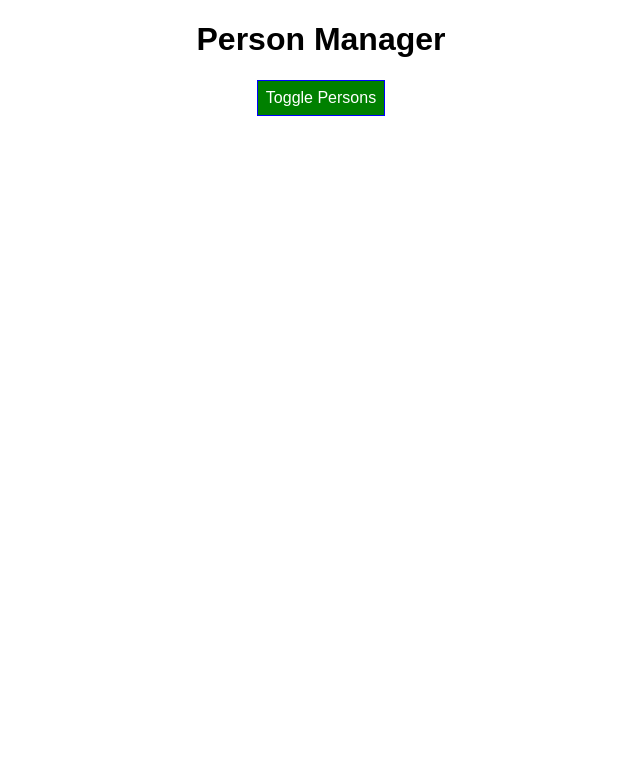
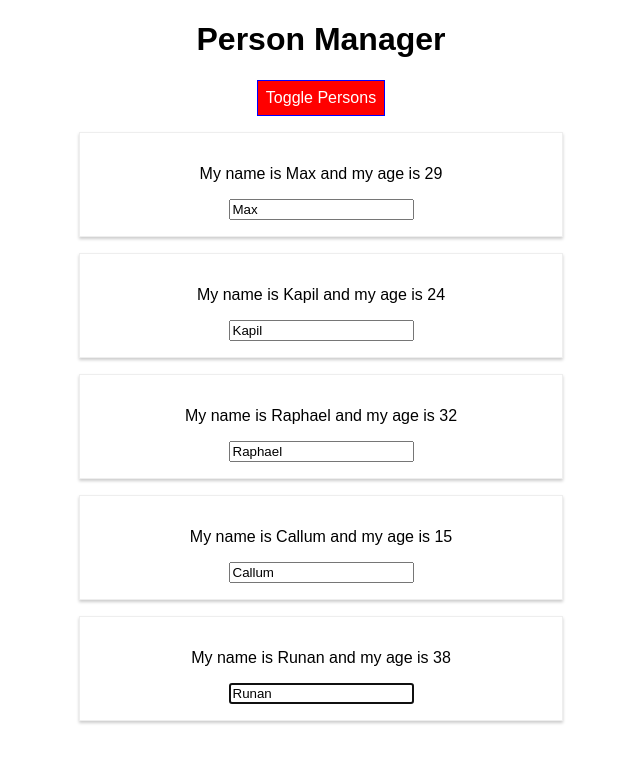
Before and after one commit to kapilag96/complete-react-guide, a React (Create React App) app: page / in a window 1280 px wide. Shown: the top 762 px of the page, without its empty margins (319-959 px from the left). Built offline with nearby package versions, Linux system fonts and the light colour scheme.

Commit message:
Add refs

```diff
--- a/src/Cockpit/Cockpit.js
+++ b/src/Cockpit/Cockpit.js
@@ -1,4 +1,4 @@
-import React from 'react';
+import React, { useEffect, useRef } from 'react';
 import styled from 'styled-components';
 import './Cockpit.css';
 
@@ -18,11 +18,21 @@ const StyledButton = styled.button`
 `;
 
 
-const Cockpit = (props) => (
-    <div className='Cockpit'>
-      <h1>Person Manager</h1>
-      <StyledButton alt={props.showPersons ? 1 : 0} onClick={props.togglePersonsHandler}>Toggle Persons</StyledButton>
-    </div>);
+const Cockpit = (props) => {
 
+    const toggleBtnRef = useRef(null);
+
+    useEffect(() => {
+      console.log('Running Cockpit effect');
+      toggleBtnRef.current.click();
+    }, []);
+
+    return (
+      <div className='Cockpit'>
+        <h1>Person Manager</h1>
+        <StyledButton ref={toggleBtnRef} alt={props.showPersons ? 1 : 0} onClick={props.togglePersonsHandler}>Toggle Persons</StyledButton>
+      </div>
+    );
+};
 
 export default Cockpit;
--- a/src/Persons/Person.js
+++ b/src/Persons/Person.js
@@ -17,11 +17,19 @@ const StyledDiv = styled.div`
 
 class Person extends Component{
 
+    componentDidMount(){
+        this.inputElement.focus();
+    }
+
     render(){
         return (
             <StyledDiv>
                 <p onClick={this.props.onClick}>My name is {this.props.name} and my age is {this.props.age}</p>
-                <input type="text" value={this.props.name} onChange={this.props.onChange}/>
+                <input
+                  ref={inpEl => this.inputElement = inpEl}
+                  type="text"
+                  value={this.props.name}
+                  onChange={this.props.onChange}/>
             </StyledDiv>)
     }
 }
```
